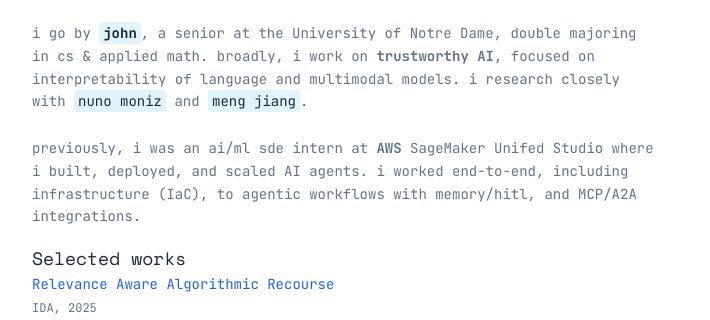
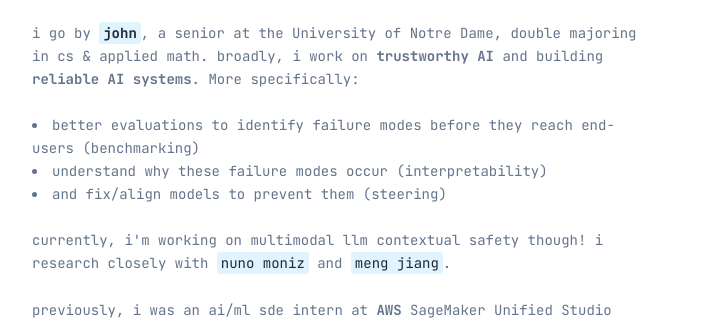
Before and after one commit to johnkimdw/portfolio, a React (Create React App) app: page / in a window 1280 px wide. Shown: the part 214-534 px from the top of the page, without its empty margins (296-1006 px from the left). Built offline with nearby package versions, Linux system fonts and the light colour scheme.

Commit message:
Update Home.js

```diff
--- a/src/pages/Home.js
+++ b/src/pages/Home.js
@@ -90,23 +90,29 @@ export default function Home() {
         </div>
       </section>
 
-      {/* About Section - Left aligned like zen's */}
+      {/* About Section */}
       <section className="text-left">
         <div className="space-y-6">
           <p className="text-sm leading-relaxed font-sans" style={{ color: colors.textMuted }}>
             i go by{' '}
             <HighlightedText bold>john</HighlightedText>
-            , a senior at the University of Notre Dame, double majoring in cs & applied math. broadly, i work on <strong>trustworthy AI</strong>, focused on interpretability of language and multimodal models. i research closely with {' '}
+            , a senior at the University of Notre Dame, double majoring in cs & applied math. broadly, i work on <strong>trustworthy AI</strong> and building <strong>reliable AI systems</strong>. More specifically:
+          </p>
+          <ul className="text-sm leading-relaxed font-sans list-disc list-inside" style={{ color: colors.textMuted }}>
+            <li>better evaluations to identify failure modes before they reach end-users (benchmarking)</li>
+            <li>understand why these failure modes occur (interpretability)</li>
+            <li>and fix/align models to prevent them (steering)</li>
+          </ul>
+          <p className="text-sm leading-relaxed font-sans" style={{ color: colors.textMuted }}>
+            currently, i'm working on multimodal llm contextual safety though! i research closely with{' '}
             <HighlightedText href="https://www.nunomoniz.co/">nuno moniz</HighlightedText>
             {' '}and{' '}
-            <HighlightedText href="http://www.meng-jiang.com/">meng jiang</HighlightedText>
-
-            .
+            <HighlightedText href="http://www.meng-jiang.com/">meng jiang</HighlightedText>.
           </p>
           <p className="text-sm leading-relaxed font-sans" style={{ color: colors.textMuted }}>
-            previously, i was an ai/ml sde intern at <strong>AWS</strong> SageMaker Unifed Studio where i built, deployed, and scaled AI agents. i worked end-to-end, including infrastructure (IaC), to agentic workflows with memory/hitl, and MCP/A2A integrations.
+            previously, i was an ai/ml sde intern at <strong>AWS</strong> SageMaker Unified Studio where i built, deployed, and scaled AI agents. i worked end-to-end, including infrastructure (IaC), to agentic workflows with memory/hitl, and MCP/A2A integrations.
           </p>
-          {/* <p className="text-base leading-relaxed font-sans" style={{ color: colors.textMuted }}>
+        {/* <p className="text-base leading-relaxed font-sans" style={{ color: colors.textMuted }}>
             In my free time, I like cooking and dancing. Feel free to reach out to discuss
             anything related to tech, food, and shows!
           </p> */}
```
